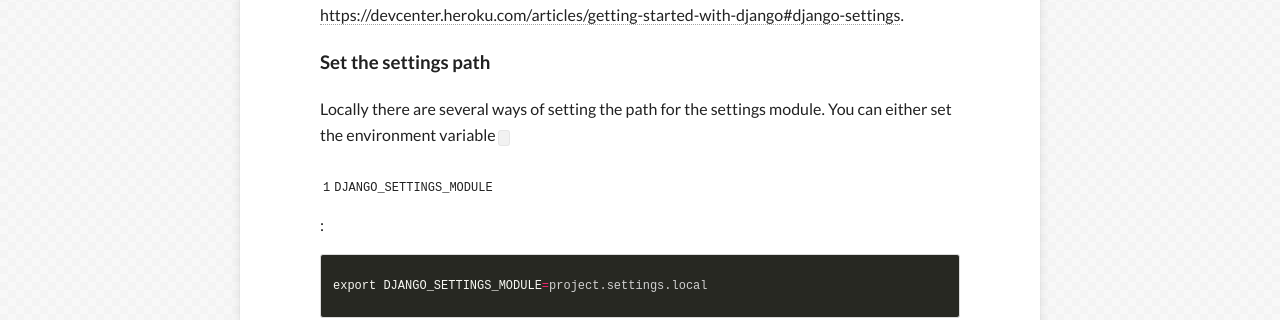
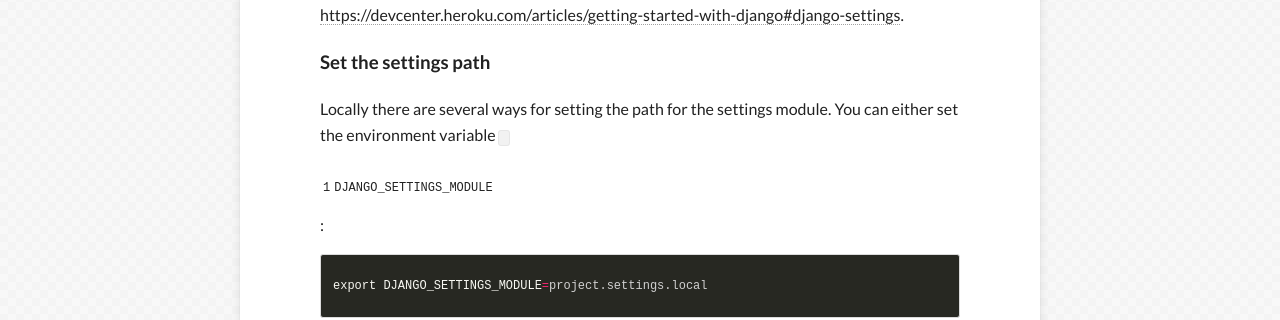
Before and after one commit to morion4000/morion4000.github.io, a Jekyll site: the page built from _posts/2014-02-02-django-settings-for-multiple-environments.md, in a window 1280 px wide and 900 px high, scrolled down 2269 px. Shown: the part 161-481 px from the top of the window. Built offline with Jekyll 4.4.1, drawn with Linux system fonts in a browser that asks for light colours; nearby versions of some CDN libraries; comment, search, counter and statistics services are not loaded; some of the changed text lies outside the part shown.

Commit message:
Made some copy changes for a post

```diff
--- a/_posts/2014-02-02-django-settings-for-multiple-environments.md
+++ b/_posts/2014-02-02-django-settings-for-multiple-environments.md
@@ -72,7 +72,7 @@ For detailed Heroku settings for Django check [https://devcenter.heroku.com/arti
 
 ### Set the settings path
 
-Locally there are several ways of setting the path for the settings module. You can either set the environment variable `DJANGO_SETTINGS_MODULE`:
+Locally there are several ways for setting the path for the settings module. You can either set the environment variable `DJANGO_SETTINGS_MODULE`:
 
 {% highlight bash %}
 export DJANGO_SETTINGS_MODULE=project.settings.local
```
Also changed, not shown: other parts of _posts/2014-02-02-django-settings-for-multiple-environments.md (+1 -1 lines).
